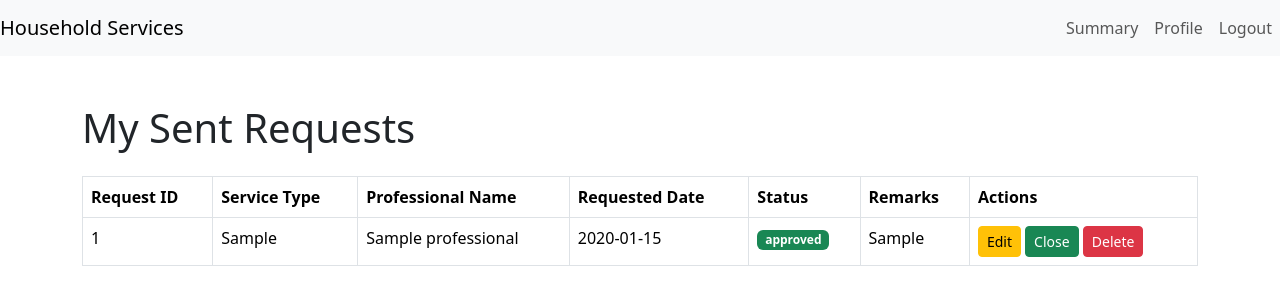
After one commit to 00-Aryan/MAD_1, a Flask app: page /customer_sent_requests in a window 1280 px wide. The commit adds this page. Shown: the top 305 px of the page. Run offline with Flask 3, Linux system fonts and the light colour scheme; the visitor is signed in with stand-in values (Sample User, id 1); tables that the repository leaves empty hold one stand-in row (values such as "Sample post").

Commit message:
Core functionality 4th point 1st option had an issue in customer sent request the professional name was not showing so i updated it

```diff
--- /dev/null
+++ b/desktop.ini
@@ -0,0 +1,6 @@
+[.ShellClassInfo]
+IconResource=C:\WINDOWS\System32\SHELL32.dll,221
+[ViewState]
+Mode=
+Vid=
+FolderType=Generic
--- a/routes.py
+++ b/routes.py
@@ -84,7 +84,8 @@ def sp_profile():
     if not user:
         flash('Service Professional not found', 'danger')
         return redirect(url_for('home'))  # Redirect to home if the professional is not found
-    return render_template('sp_profile.html', user=user)
+    categories = Category.query.all()
+    return render_template('sp_profile.html', user=user, categories = categories)
 
 # @app.route("/services")
 # def services():
@@ -556,14 +557,14 @@ def delete_service_request(request_id):
     # Ensure the request belongs to the logged-in customer
     if service_request.customer_id != customer.id:
         flash("You do not have permission to delete this request.", "danger")
-        return redirect(url_for('customer_service_requests'))
+        return redirect(url_for('customer_sent_requests'))
 
     # Delete the request from the database
     db.session.delete(service_request)
     db.session.commit()
     flash("Service request deleted successfully!", "success")
     # user = Customer.query.get(session['user_id'])
-    return redirect(url_for('customer_service_requests') )
+    return redirect(url_for('customer_sent_requests') )
 
 
 @app.route('/admin/service-requests/edit/<int:request_id>', methods=['GET', 'POST'])
@@ -603,7 +604,7 @@ def edit_Cservice_request(request_id):
     # Ensure the request belongs to the logged-in customer
     if service_request.customer_id != customer.id:
         flash("You do not have permission to edit this request.", "danger")
-        return redirect(url_for('customer_service_requests'))
+        return redirect(url_for('customer_sent_requests'))
 
     # Handle the form submission to edit the request
     if request.method == 'POST':
@@ -611,13 +612,13 @@ def edit_Cservice_request(request_id):
         requested_date_str = request.form.get('requested_date')
         requested_date = datetime.strptime(requested_date_str, '%Y-%m-%d').date() if requested_date_str else None
 
-        service_request.status = request.form['status']
+        # service_request.status = request.form['status']
         service_request.requested_date = requested_date
         service_request.remarks = request.form['remarks']
 
         db.session.commit()
         flash("Service request updated successfully!", "success")
-        return redirect(url_for('customer_service_requests'))
+        return redirect(url_for('customer_sent_requests'))
 
     # Render the edit form with existing data
     user = Customer.query.get(session['user_id'])
@@ -625,19 +626,180 @@ def edit_Cservice_request(request_id):
 
 
 
-@app.route('/admin/service-requests/close/<int:request_id>', methods=['POST'])
+@app.route('/customer/service-requests/close/<int:request_id>', methods=['POST'])
 @auth_required
 def close_service_request(request_id):
-    service_request = ServiceRequest.query.get(request_id)
-    if not service_request:
-        flash('Service Request not found!', 'danger')
-        return redirect(url_for('service_requests'))
+    customer = Customer.query.get(session['user_id'])  # Get the logged-in customer
+    service_request = ServiceRequest.query.get_or_404(request_id)
 
-    # Close the service request
+    # Ensure the service request belongs to the logged-in customer
+    if service_request.customer_id != customer.id:
+        flash("You do not have permission to close this request.", "danger")
+        return redirect(url_for('customer_service_requests'))
+
+    # Update the status to "closed"
     service_request.status = 'closed'
     db.session.commit()
-    flash('Service Request closed successfully!', 'success')
-    return redirect(url_for('service_requests'))
+    flash("Service request closed successfully!", "success")
+    return redirect(url_for('customer_service_requests'))
+
+# @app.route('/search_services', methods=['GET'])
+# def search_services():
+#     query = request.args.get('query', '').strip()
+#     if not query:
+#         return render_template('search_results.html', services=[], query=query)
+
+#     # Build the base query
+#     services_query = Service.query.join(Category, isouter=True).join(Professional, Service.professional_id == Professional.id, isouter=True)
+
+#     # Apply filters
+#     services = services_query.filter(
+#         (Service.name.ilike(f"%{query}%")) |
+#         (Service.description.ilike(f"%{query}%")) |
+#         (Category.name.ilike(f"%{query}%")) |
+#         (Professional.Pin_Code.ilike(f"%{query}%"))
+#     ).all()
+#     user = Customer.query.get(session['user_id'])
+#     return render_template('search_results.html', services=services, query=query, user =user)
+
+@app.route('/search_professionals', methods=['GET'])
+def search_professionals():
+    query = request.args.get('query', '').strip()
+    if not query:
+        return render_template('search_results.html', professionals=[], query=query)
+
+    # Build the query to search for professionals
+    professionals_query = Professional.query
+
+    # Apply filters for name, service_type, and Pin_Code
+    professionals = professionals_query.filter(
+        (Professional.name.ilike(f"%{query}%")) |
+        (Professional.service_type.ilike(f"%{query}%")) |
+        (Professional.Pin_Code.ilike(f"%{query}%"))
+    ).all()
+
+    user = Customer.query.get(session['user_id'])
+    return render_template('search_results.html', professionals=professionals, query=query, user=user)
+
+
+@app.route('/book_professional', methods=['POST'])
+def book_professional():
+    professional_id = request.form.get('professional_id')
+    user_id = session.get('user_id')
+
+    if not user_id:
+        flash("You need to log in to book a professional!", "error")
+        return redirect(url_for('login'))  # Redirect to the login page
+
+    # Fetch the customer information
+    customer = Customer.query.get(user_id)
+    if not customer:
+        flash("Invalid customer information!", "error")
+        return redirect(url_for('search_professionals'))
+
+    professional = Professional.query.get(professional_id)
+    service_type = professional.service_type
+
+    # Create a new booking entry
+    booking = ServiceRequest(
+        customer_name=customer.name,
+        service_type=service_type,
+        status="pending",
+        customer_id=user_id,
+        professional_id=professional_id
+    )
+    db.session.add(booking)
+    db.session.commit()
+
+    flash("Professional successfully booked! Please wait for confirmation.", "success")
+    return redirect(url_for('customer_sent_requests'))
+
+
+# service requested status changed by professional
+@app.route('/update_service_request_status/<int:service_request_id>', methods=['POST'])
+def update_service_request_status(service_request_id):
+    user_id = session.get('user_id')  # Get the logged-in user's ID
+    if not user_id:
+        flash("You need to log in to update the status!", "error")
+        return redirect(url_for('login'))
+
+    # Fetch the professional information
+    professional = Professional.query.get(user_id)
+    if not professional:
+        flash("You are not authorized to update this service request!", "error")
+        return redirect(url_for('search_professionals'))
+
+    # Fetch the service request
+    service_request = ServiceRequest.query.get(service_request_id)
+    if not service_request:
+        flash("Service request not found!", "error")
+        return redirect(url_for('customer_sent_requests'))
+
+    # Check if the logged-in professional is the one associated with this service request
+    if service_request.professional_id != professional.id:
+        flash("You are not authorized to update this service request!", "error")
+        return redirect(url_for('customer_sent_requests'))
+
+    # Get the new status from the form (or set it directly)
+    new_status = request.form.get('status')
+    if new_status not in ['pending', 'approved', 'rejected', 'completed']:
+        flash("Invalid status!", "error")
+        return redirect(url_for('customer_sent_requests'))
+
+    # Update the status of the service request
+    service_request.status = new_status
+    try:
+        db.session.commit()
+        flash("Service request status updated successfully.", "success")
+    except Exception as e:
+        db.session.rollback()
+        flash("An error occurred while updating the status.", "error")
+
+    return redirect(url_for('customer_sent_requests'))
+
+
+
+
+
+@app.route('/delete_request/<int:request_id>', methods=['POST'])
+@auth_required
+def delete_request(request_id):
+    user_id = session.get('user_id')
+    request_to_delete = ServiceRequest.query.filter_by(id=request_id, customer_id=user_id).first()
+
+    if not request_to_delete:
+        flash("Request not found or unauthorized access.", "danger")
+        return redirect(url_for('customer_sent_requests'))
+
+    try:
+        db.session.delete(request_to_delete)
+        db.session.commit()
+        flash("Request deleted successfully.", "success")
+    except Exception as e:
+        db.session.rollback()
+        flash("An error occurred while deleting the request.", "danger")
+
+    return redirect(url_for('customer_sent_requests'))
+
+@app.route('/customer_sent_requests', methods=['GET', 'POST'])
+def customer_sent_requests():
+    user_id = session.get('user_id')
+
+    if not user_id:
+        flash("Please log in to view your sent requests.", "error")
+        return redirect(url_for('login'))
+
+    # Fetch customer and their sent requests
+    customer = Customer.query.get(user_id)
+    if not customer:
+        flash("Invalid customer!", "error")
+        return redirect(url_for('home'))
+
+    sent_requests = ServiceRequest.query.filter_by(customer_id=user_id).join(Professional, isouter=True).all()
+    user = Customer.query.get(session['user_id'])
+    for req in sent_requests:
+        print(req.id, req.professionals)
+    return render_template('customer_sent_request.html', customer=customer, sent_requests=sent_requests, user=user)
 
 
 @app.route('/service-history')
@@ -673,7 +835,7 @@ def customer_service_requests():
     customer = Customer.query.get(session['user_id'])  # Fetch logged-in customer.
     service_requests = ServiceRequest.query.filter_by(customer_id=customer.id).all()  # Fetch the requests for the customer.
     user = Customer.query.get(session['user_id'])
-    return render_template('customer_service_requests.html',user = user, service_requests=service_requests )
+    return render_template('customer_sent_requests.html',user = user, service_requests=service_requests )
 
 
 @app.route('/admin/customers', methods=['GET', 'POST'])
--- a/templates/NavB.html
+++ b/templates/NavB.html
@@ -1,11 +1,18 @@
 <nav class="navbar navbar-expand-lg navbar-light bg-light">
     <a class="navbar-brand" href="{{ url_for('home') }}">Household Services</a>
+    {% if user and user.role == 'customer' %}
+    <form class="d-flex ms-3" method="GET" action="{{ url_for('search_professionals') }}">
+        <input class="form-control me-2" type="search" name="query" placeholder="Search by name, category, or pin code" aria-label="Search" required>
+        <button class="btn btn-outline-success" type="submit">Search</button>
+    </form>
+
+        {% endif %}
     <button class="navbar-toggler" type="button" data-bs-toggle="collapse" data-bs-target="#navbarNav" aria-controls="navbarNav" aria-expanded="false" aria-label="Toggle navigation">
         <span class="navbar-toggler-icon"></span>
     </button>
     <div class="collapse navbar-collapse" id="navbarNav">
         <ul class="navbar-nav ms-auto">
-            {# render auth links if not logged in, else normal links  #}
+
             {% if user %}
     {% if user.admin %}
         <!-- Admin Links -->
@@ -34,6 +41,7 @@
         </li>
     {% elif user.role == 'customer' %}
         <!-- Customer Links -->
+
         <li class="nav-item">
             <a class="nav-link" href="{{ url_for('profile') }}">Profile</a>
         </li>
@@ -46,6 +54,7 @@
         <li class="nav-item">
             <a class="nav-link" href="{{ url_for('Logout') }}">Logout</a>
         </li>
+
     {% endif %}
 {% else %}
     <!-- Guest Links -->
--- /dev/null
+++ b/templates/customer_sent_request.html
@@ -0,0 +1,70 @@
+{% extends 'layout.html' %}
+
+{% block title %}
+My Sent Requests
+{% endblock %}
+
+{% block content %}
+<div class="container mt-5">
+    <h1 class="mb-4">My Sent Requests</h1>
+    {% if sent_requests %}
+    <table class="table table-bordered">
+        <thead>
+            <tr>
+                <th>Request ID</th>
+                <th>Service Type</th>
+                <th>Professional Name</th>
+                <th>Requested Date</th>
+                <th>Status</th>
+                <th>Remarks</th>
+                <th>Actions</th>
+            </tr>
+        </thead>
+        <tbody>
+            {% for request in sent_requests %}
+            <tr>
+                <td>{{ request.id }}</td>
+                <td>{{ request.service_type }}</td>
+                <td>
+                    {% if request.professionals %}
+                    {{ request.professionals.name }}
+                    {% else %}
+                    Not Assigned
+                    {% endif %}
+                </td>
+                <td>{{ request.requested_date.strftime('%Y-%m-%d') }}</td>
+                <td>
+                    {% if request.status == 'pending' %}
+                    <span class="badge bg-warning text-dark">{{ request.status }}</span>
+                    {% elif request.status == 'approved' %}
+                    <span class="badge bg-success">{{ request.status }}</span>
+                    {% else %}
+                    <span class="badge bg-danger">{{ request.status }}</span>
+                    {% endif %}
+                </td>
+                <td>{{ request.remarks if request.remarks else 'N/A' }}</td>
+                <td>
+                    <a href="{{ url_for('edit_Cservice_request', request_id=request.id) }}" class="btn btn-warning btn-sm">Edit</a>
+
+                    <!-- Close Button -->
+                    {% if request.status != 'closed' %}
+                    <form method="POST" action="{{ url_for('close_service_request', request_id=request.id) }}" style="display:inline;">
+                        <button type="submit" class="btn btn-success btn-sm" onclick="return confirm('Are you sure you want to close this request?')">Close</button>
+                    </form>
+
+                    <!-- Delete Button -->
+                    <form method="POST" action="{{ url_for('delete_service_request', request_id=request.id) }}" style="display:inline;">
+                        <button type="submit" class="btn btn-danger btn-sm" onclick="return confirm('Are you sure you want to delete this request?')">Delete</button>
+                    </form>
+                    {% endif %}
+                </td>
+
+            </tr>
+            {% endfor %}
+        </tbody>
+    </table>
+    {% else %}
+    <p class="alert alert-info">You have not sent any requests yet.</p>
+    {% endif %}
+</div>
+{% endblock %}
```
Also changed, not shown: models.py (+17 -3 lines), templates/book_services.html (+12 -11 lines), templates/customer_service_requests.html (deleted, +0 -57 lines), templates/edit_Cservice_request.html (+2 -5 lines), templates/received_service_request.html (added, +42 -0 lines), templates/search_results.html (added, +44 -0 lines), templates/sp_profile.html (+7 -9 lines), templates/z1.html (added, +64 -0 lines), instance/db.sqlite3, 1 other file.
